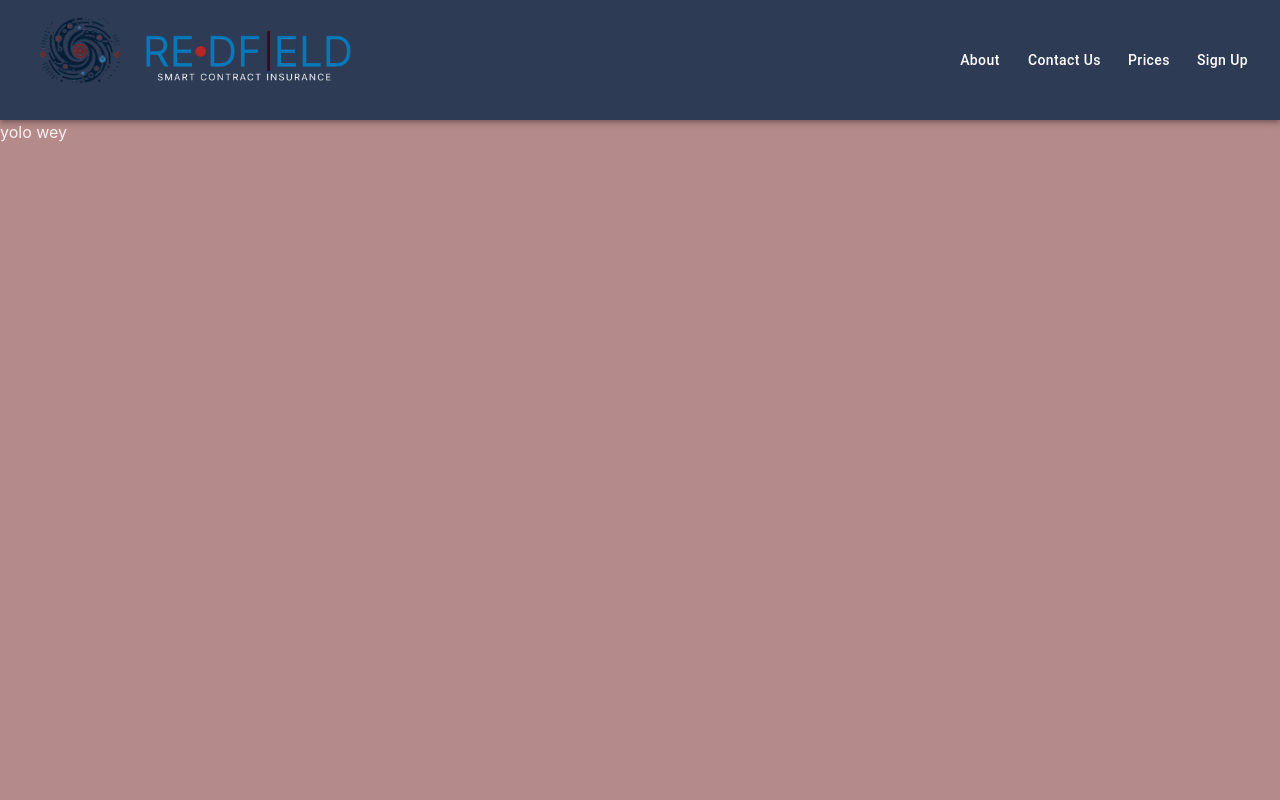
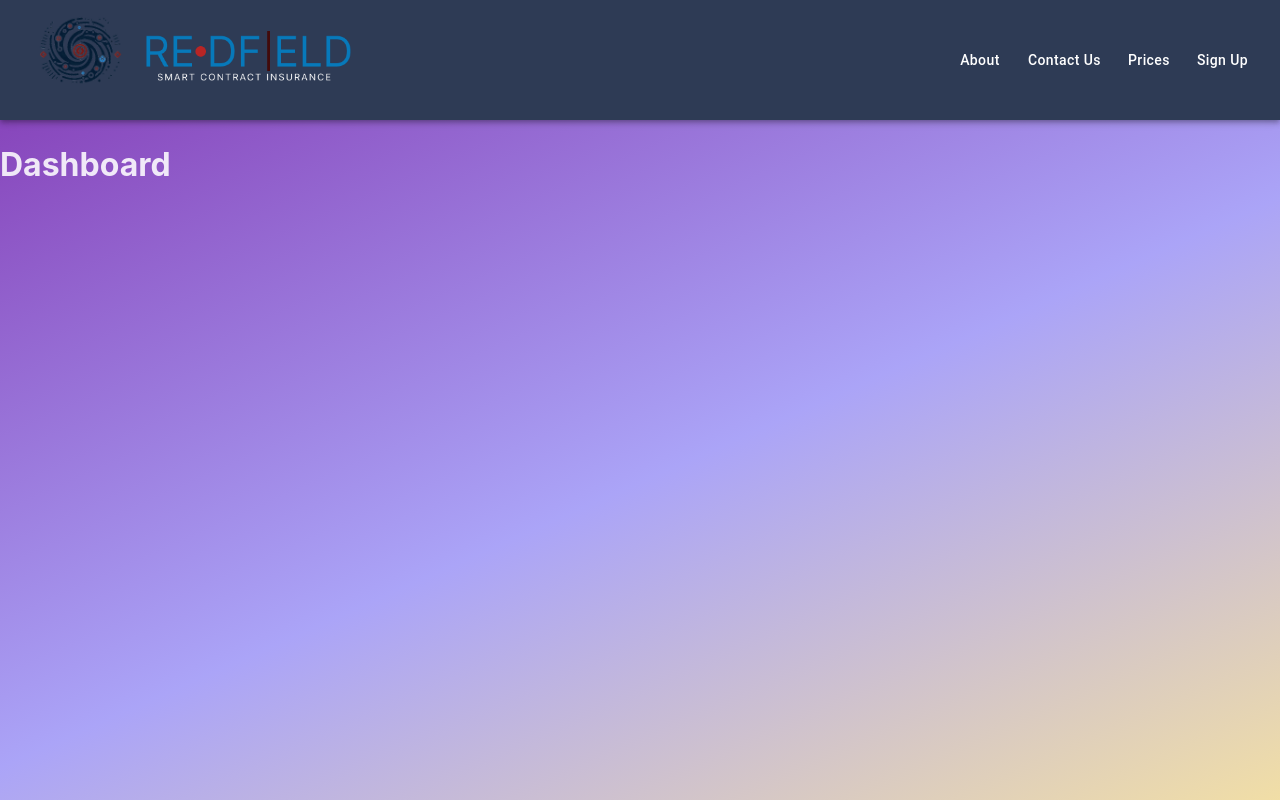
Before and after one commit to ControlYourPotatoes/redfield-react, a React (Vite) app: page /Dashboard in a window 1280 px wide. Built offline with nearby package versions, Linux system fonts and the light colour scheme.

Commit message:
save point

```diff
--- a/src/components/Dashboard/Dashboard.tsx
+++ b/src/components/Dashboard/Dashboard.tsx
@@ -1,9 +1,13 @@
 import React from 'react';
+// import HurricaneMap from './HurricaneMap';
+import Box from '@mui/material/Box';
 
 const Dashboard = () => {
     return (
         <div>
-            yolo wey
+            <Box>
+                <h1>Dashboard</h1>
+            </Box>
         </div>
     );
 };
--- a/src/components/guided_store/PaymentComponent.tsx
+++ b/src/components/guided_store/PaymentComponent.tsx
@@ -2,7 +2,6 @@ import React, { useState } from 'react';
 import { Button, CircularProgress, Typography, Card, CardContent, CardActionArea, CardMedia, Grid } from '@mui/material';
 import CardPayment from './CardPayment';
 import WalletPayment from './WalletPayment';
-import MetamaskIcon from "https://raw.githubusercontent.com/ControlYourPotatoes/redfield-react/Puga/public/assets/icon/metamask-icon.svg";
 import CardIcon from '@mui/icons-material/CreditCard';
 
 const PaymentComponent: React.FC = () => {
--- a/src/index.css
+++ b/src/index.css
@@ -5,7 +5,8 @@
 
   color-scheme: light dark;
   color: rgba(255, 255, 255, 0.87);
-  background-color: #b58a8a;
+  background: rgb(131,58,180);
+  background: linear-gradient(156deg, rgba(131,58,180,1) 3%, rgba(167,160,247,0.9556197478991597) 56%, rgba(241,222,166,1) 100%);
 
   font-synthesis: none;
   text-rendering: optimizeLegibility;
```
Also changed, not shown: public/assets/svg/cool-background.svg (added).
